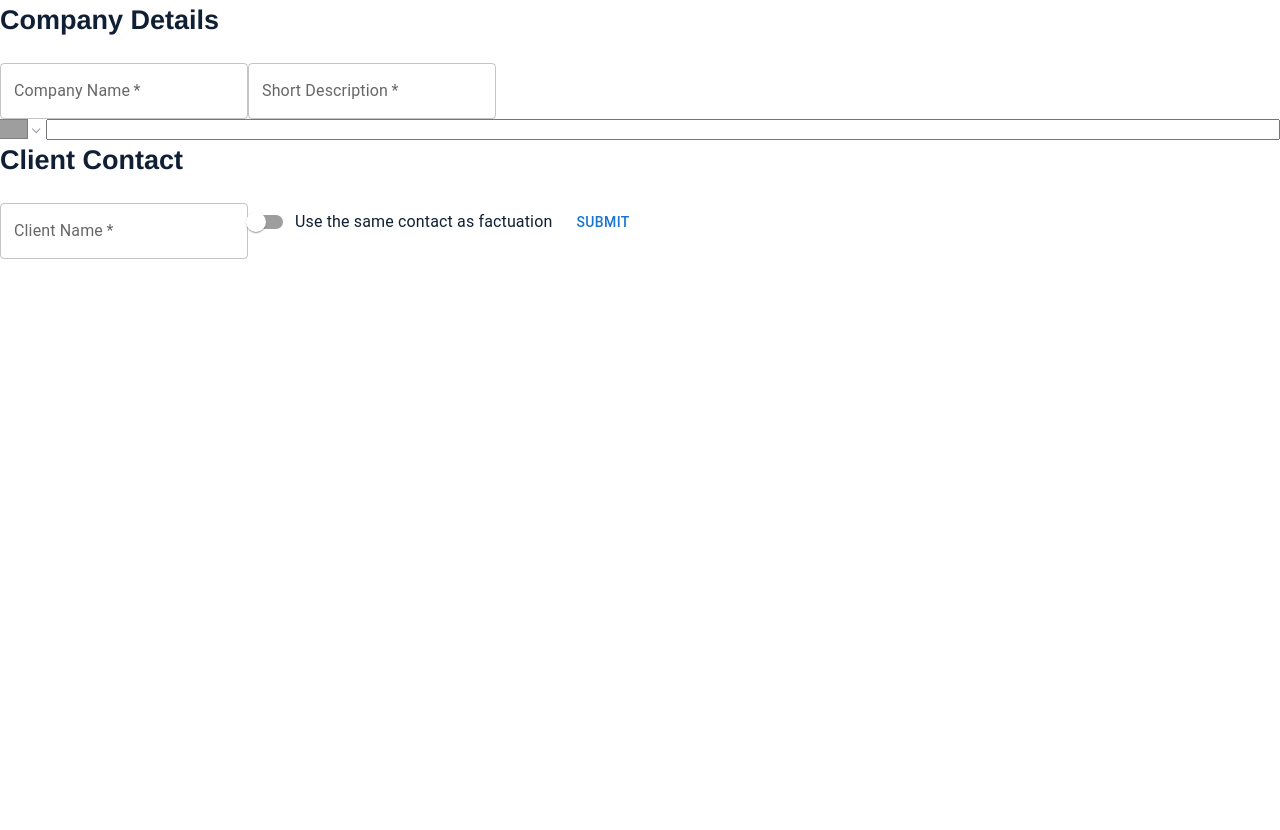
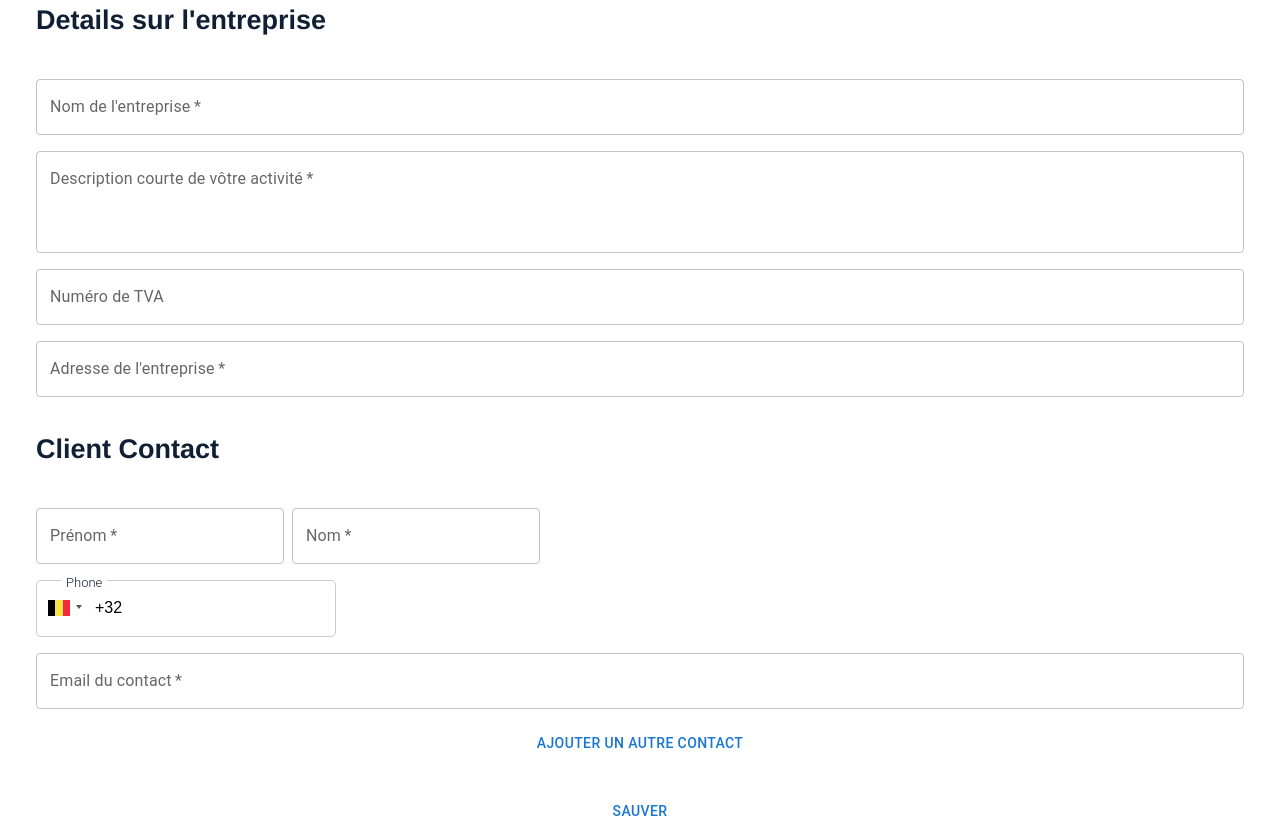
Before and after one commit to valentin-deB/new-client, a React (Vite) app: page / in a window 1280 px wide. Both pictures are taken after a click on the button "Start New Project". Before the commit the page ends 800 px from the top, so only its background shows below. Built offline with nearby package versions, Linux system fonts and the light colour scheme; grey boxes are pictures that could not be loaded.

Commit message:
info page

```diff
--- a/package.json
+++ b/package.json
@@ -15,9 +15,11 @@
     "@mui/material": "^5.14.3",
     "@react-google-maps/api": "^2.19.2",
     "axios": "^1.4.0",
+    "mui-tel-input": "^4.0.0",
     "react": "^18.2.0",
     "react-dom": "^18.2.0",
     "react-hook-form": "^7.45.4",
+    "react-phone-input-2": "^2.15.1",
     "react-phone-number-input": "^3.3.1",
     "react-router-dom": "^6.14.2"
   },
--- /dev/null
+++ b/src/components/InfosComponent/ContactFormComponent/ContactFormComponent.tsx
@@ -0,0 +1,67 @@
+import React from 'react';
+import { Controller, UseFormReturn } from 'react-hook-form';
+import { TextField, Box, Button } from '@mui/material';
+import PhoneInput from "react-phone-input-2";
+
+interface ContactFormProps {
+  control: UseFormReturn['control'];
+  contact: { clientForename: string; clientName: string; email: string; phone: string };
+  index: number;
+  onDelete: (index: number) => void;
+  contactsLength: number;
+}
+
+const ContactFormComponent: React.FC<ContactFormProps> = ({ control, contact, index, onDelete, contactsLength }) => {
+  return (
+    <Box display="flex" flexDirection="column" gap={2}>
+      <Box display="flex" flexDirection="row" gap={1}>
+        <Controller
+          name={`contacts[${index}].clientForename`}
+          control={control}
+          defaultValue={contact.clientForename}
+          render={({ field }) => (
+            <TextField {...field} label="Prénom" required />
+          )}
+        />
+        <Controller
+          name={`contacts[${index}].clientName`}
+          control={control}
+          defaultValue={contact.clientName}
+          render={({ field }) => (
+            <TextField {...field} label="Nom" required />
+          )}
+        />
+      </Box>
+      <PhoneInput
+        containerClass="c-form__phone"
+        country={"be"}
+        value={contact.phone}
+        inputProps={{
+            required: true,
+          }}
+      />
+      <Controller
+        name={`contacts[${index}].email`}
+        control={control}
+        defaultValue={contact.email}
+        render={({ field }) => (
+          <TextField
+            {...field}
+            label="Email du contact"
+            required
+            type="email"
+          />
+        )}
+      />
+      {contactsLength > 1 && (
+        <Button
+          onClick={() => onDelete(index)}
+        >
+          Supprimer le contact
+        </Button>
+      )}
+    </Box>
+  );
+};
+
+export default ContactFormComponent;
--- a/src/components/InfosComponent/InfosComponent.tsx
+++ b/src/components/InfosComponent/InfosComponent.tsx
@@ -1,69 +1,106 @@
-import React from 'react';
-import { useForm, Controller } from 'react-hook-form';
-import { TextField, Button, Switch, FormControlLabel } from '@mui/material';
-import PhoneInput from 'react-phone-number-input';
-import 'react-phone-number-input/style.css';
+import React, { useState } from "react";
+import { useForm, Controller } from "react-hook-form";
+import { TextField, Button, Box } from "@mui/material";
+import "react-phone-input-2/lib/material.css";
 
-
+import ContactFormComponent from "./ContactFormComponent/ContactFormComponent";
 
 const InfosBasicComponent: React.FC = () => {
-    const { control, handleSubmit, watch } = useForm();
-    const isSameContact = watch("isSameContact", false);
+    const { control, handleSubmit } = useForm();
+    const [contacts, setContacts] = useState([
+      { clientForename: "", clientName: "", email: "", phone: "" },
+    ]);
 
     const onSubmit = (data: unknown) => {
       console.log(data);
     };
 
+
   return (
-        <form onSubmit={handleSubmit(onSubmit)}>
-            <h2>Company Details</h2>
+    <div className="l-container">
+      <form className="c-form" onSubmit={handleSubmit(onSubmit)}>
+        <Box
+          className="c-form__layout"
+          display="flex"
+          flexDirection="column"
+          gap={4}
+        >
+          <Box display="flex" flexDirection="column" gap={2}>
+            <h2 className="c-form__title">Details sur l'entreprise</h2>
             <Controller
               name="companyName"
               control={control}
               defaultValue=""
-                render={({ field }) => <TextField {...field} label="Company Name" required />}
+              render={({ field }) => (
+                <TextField {...field} label="Nom de l'entreprise" required />
+              )}
             />
             <Controller
               name="shortDescription"
               control={control}
               defaultValue=""
-                render={({ field }) => <TextField {...field} label="Short Description" required />}
+              render={({ field }) => (
+                <TextField
+                  {...field}
+                  label="Description courte de vôtre activité"
+                  required
+                  multiline
+                  rows={3}
                 />
-
+              )}
+            />
             <Controller
-                name="companyPhoneNumber"
-                control={control}
-                render={({ field }) => <PhoneInput {...field} defaultCountry="BE" />}
-            />
-
-            <h2>Client Contact</h2>
-            <Controller
-                name="clientName"
+              name="tvaNumber"
               control={control}
               defaultValue=""
-                render={({ field }) => <TextField {...field} label="Client Name" required />}
+              render={({ field }) => (
+                <TextField {...field} label="Numéro de TVA" />
+              )}
             />
-            {/* ... other client details ... */}
-
-            <FormControlLabel
-                control={
             <Controller
-                        name="isSameContact"
+              name="address"
               control={control}
-                        render={({ field }) => <Switch {...field} />}
+              defaultValue=""
+              render={({ field }) => (
+                <TextField
+                  {...field}
+                  label="Adresse de l'entreprise"
+                  required
                 />
-                }
-                label="Use the same contact as factuation"
+              )}
             />
-
-            {!isSameContact && (
-                <>
-                    {/* Form fields for different contact details */}
-                </>
-            )}
-
-            <Button type="submit">Submit</Button>
+          </Box>
+          <Box display="flex" flexDirection="column" gap={2}>
+            <h2>Client Contact</h2>
+            {contacts.map((contact, index) => (
+              <ContactFormComponent
+                control={control}
+                contact={contact}
+                index={index}
+                key={index}
+                onDelete={(idx) => {
+                  const updatedContacts = [...contacts];
+                  updatedContacts.splice(idx, 1);
+                  setContacts(updatedContacts);
+                }}
+                contactsLength={contacts.length}
+              />
+            ))}
+            <Button
+              onClick={() => {
+                setContacts([
+                  ...contacts,
+                  { clientForename: "", clientName: "", email: "", phone: "" },
+                ]);
+              }}
+            >
+              Ajouter un autre contact
+            </Button>
+          </Box>
+          <Button type="submit">Sauver</Button>
+        </Box>
       </form>
+    </div>
   );
 };
 
--- a/src/components/service/airtableService.ts
+++ b/src/components/service/airtableService.ts
@@ -6,7 +6,7 @@ const AIRTABLE_TABLE_NAME = import.meta.env.VITE_AIRTABLE_TABLE_NAME;
 
 const AIRTABLE_ENDPOINT = `https://api.airtable.com/v0/${AIRTABLE_BASE_ID}/${AIRTABLE_TABLE_NAME}`;
 
-export const addRecord = async (data: Record<string, any>) => {
+export const addRecord = async (data: Record<string, unknown>) => {
     try {
         const response = await axios.post(AIRTABLE_ENDPOINT, {
             fields: data
--- /dev/null
+++ b/src/scss/components/_components-form.scss
@@ -0,0 +1,14 @@
+
+// .c-form__section {
+//     display: flex;
+//     flex-direction: column;
+//     gap: var(--spacing-s);
+
+//     padding: var(--spacing-l);
+//     box-sizing: border-box;
+// }
+
+
+// .c-form__contact{
+//     gap: var(--spacing-s);
+// }
--- a/src/scss/main.scss
+++ b/src/scss/main.scss
@@ -30,6 +30,7 @@
 @import "components/_components-titles.scss";
 
 @import "components/_components-start.scss";
+@import "components/_components-form.scss";
 
 @import "utilities/_utilities-spacing.scss";
 @import "utilities/_utilities-listbare.scss";
```
Also changed, not shown: 1 other file (tests, documents, lock files or other folders). Lines whose indentation alone changed are shown as unchanged.
